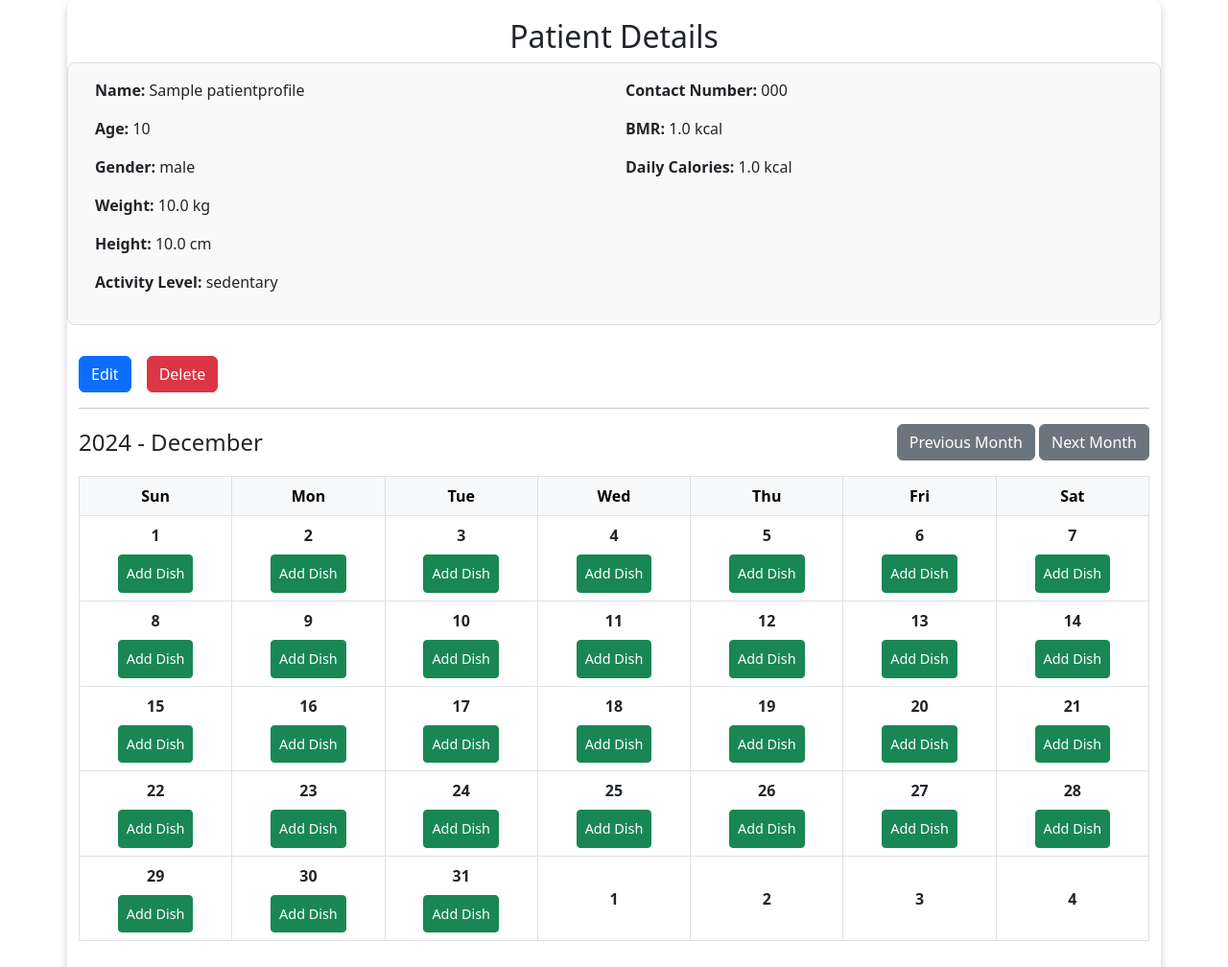
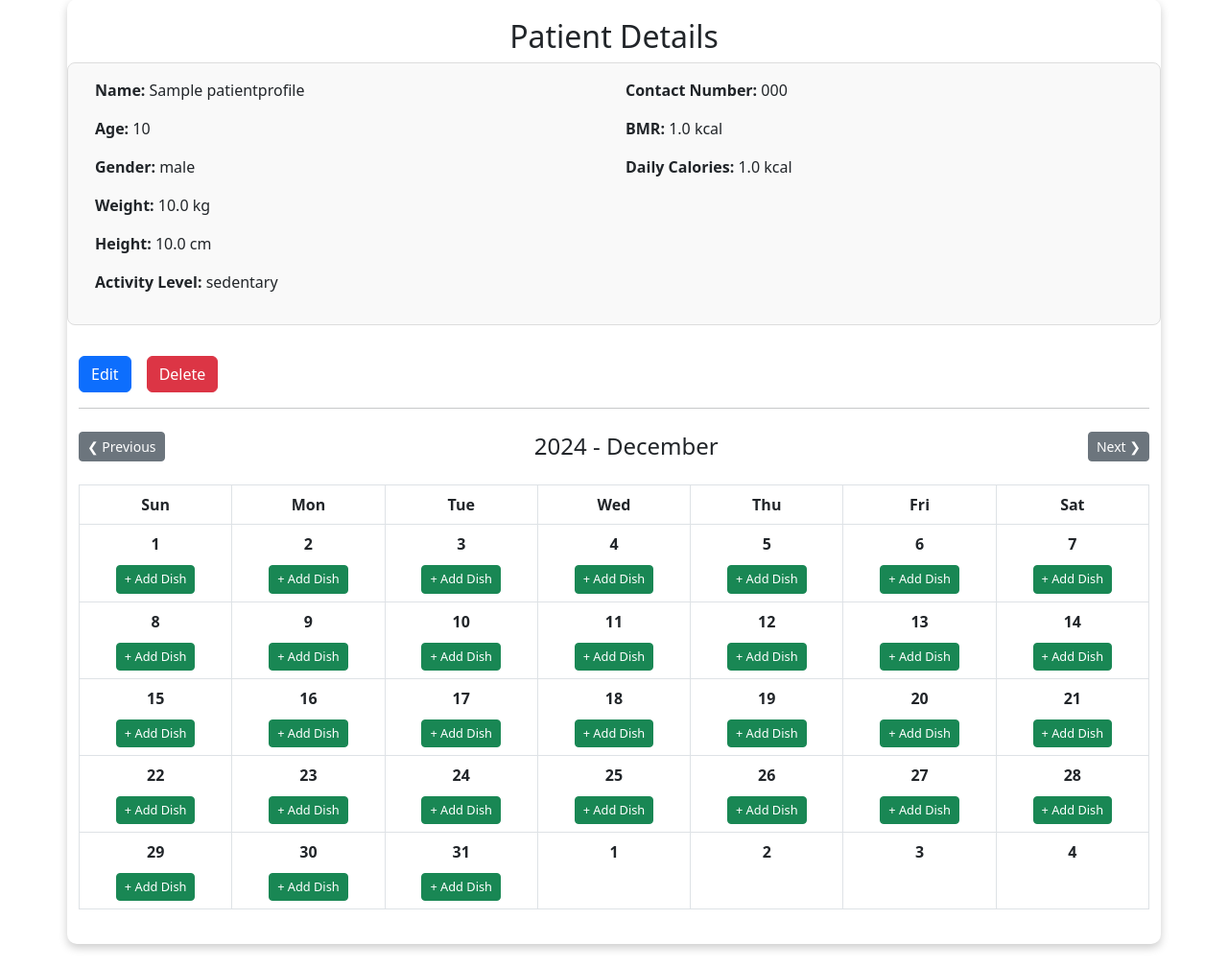
Before and after one commit to halbuflasa/Django-Nutritionists-Management-App, a Django app: page /patients/1/ in a window 1280 px wide. Shown: the part 81-1089 px from the top of the page at 96% size. Run offline with Django 5.2, Linux system fonts and the light colour scheme; a user stored in the database is signed in; tables that the repository leaves empty hold one stand-in row (values such as "Sample post"); grey boxes marked "Sample" are stand-in pictures.

Commit message:
styling patient profile detail page

```diff
--- a/patients/templates/patients/patient_profile_detail.html
+++ b/patients/templates/patients/patient_profile_detail.html
@@ -72,6 +97,57 @@
             margin-top: 0.5rem;
             font-size: 0.9rem;
             padding: 0.5rem;
+        }
+
+        .calendar-header {
+        display: flex;
+        justify-content: space-between;
+        align-items: center;
+        margin-bottom: 1rem;
+        padding: 0.5rem 0;
+        }
+
+        .calendar-header h3 {
+            margin: 0;
+            font-size: 1.5rem;
+        }
+
+        .table-bordered th, .table-bordered td {
+            text-align: center;
+            vertical-align: top;
+            position: relative;
+        }
+
+        .current-day {
+            background-color: #e7f1ff;
+            border: 2px solid #007BFF;
+            border-radius: 5px;
+        }
+
+        .day-content {
+            display: flex;
+            flex-direction: column;
+            align-items: center;
+            gap: 5px;
+        }
+
+        .dish-entry {
+            display: flex;
+            justify-content: space-between;
+            align-items: center;
+            width: 100%;
+            font-size: 0.85rem;
+            background-color: #f8f9fa;
+            border: 1px solid #ddd;
+            border-radius: 3px;
+            padding: 0.25rem;
+        }
+
+        .add-dish-btn {
+            margin-top: 5px;
+            font-size: 0.8rem;
+            padding: 0.25rem 0.5rem;
+            border-radius: 4px;
         }
 
         @media (max-width: 768px) {
@@ -144,14 +220,13 @@
 
         <!-- Patient Menu Calendar -->
         <div class="calendar-header">
+            <button class="btn btn-sm btn-secondary" onclick="navigateMonth(-1)">&#x276E; Previous</button>
             <h3>{{ year }} - {{ month_name }}</h3>
-            <div>
-                <a href="?year={{ year }}&month={{ month|add:'-1' }}" class="btn btn-secondary">Previous Month</a>
-                <a href="?year={{ year }}&month={{ month|add:'1' }}" class="btn btn-secondary">Next Month</a>
+            <button class="btn btn-sm btn-secondary" onclick="navigateMonth(1)">Next &#x276F;</button>
         </div>
-        </div>
+
         <table class="table table-bordered">
-            <thead class="table-light">
+            <thead>
                 <tr>
                     <th>Sun</th>
                     <th>Mon</th>
@@ -166,35 +241,33 @@
                 {% for week in weeks %}
                 <tr>
                     {% for day in week %}
-                    <td class="{% if day.month != month %}other-month{% endif %}">
-                        <div><strong>{{ day.day }}</strong></div>
+                    <td class="{% if day == today %}current-day{% endif %}">
+                        <div class="day-content">
+                            <strong>{{ day.day }}</strong>
                             {% if day.month == month %}
                                 {% if day in menu_dict %}
-                                <ul>
                                     {% for dish, menu_item_id in menu_dict|get_item:day %}
-                                        <li>
-                                            <a href="{% url 'dishes:dish_detail' dish.id %}" target="_blank">{{ dish.name }}</a>
-                                            <br>
-                                            <small>{{ dish.calories }} kcal, Prot:{{ dish.protein }}g, Carbs:{{ dish.carbs }}g, Fat:{{ dish.fat }}g</small>
+                                    <div class="dish-entry">
+                                        <span>{{ dish.name }}</span>
                                         <form method="post" action="{% url 'patients:remove_menu_item' patient.id menu_item_id %}" style="display:inline;">
                                             {% csrf_token %}
-                                                <button type="submit" class="btn btn-sm btn-danger">Remove</button>
+                                            <button type="submit" class="btn btn-sm btn-danger">&#x2716;</button>
                                         </form>
-                                        </li>
+                                    </div>
                                     {% endfor %}
-                                </ul>
                                 {% endif %}
-                            <button class="btn btn-sm btn-success add-dish-btn" data-date="{{ day|date:'Y-m-d' }}">Add Dish</button>
+                                <button class="btn btn-sm btn-success add-dish-btn" data-date="{{ day|date:'Y-m-d' }}">+ Add Dish</button>
                             {% endif %}
+                        </div>
                     </td>
                     {% endfor %}
                 </tr>
                 {% endfor %}
             </tbody>
         </table>
+
     </div>
 
-    <!-- Modal for Adding Dish -->
     <div id="addDishModal" class="modal fade" tabindex="-1" aria-labelledby="addDishModalLabel" aria-hidden="true">
         <div class="modal-dialog modal-lg">
             <div class="modal-content">
@@ -270,6 +342,27 @@
             }
             return true;
         }
+
+        // Navigate months
+        function navigateMonth(direction) {
+            // Safely parse year and month from Django template variables
+            const currentYear = parseInt("{{ year }}", 10);
+            const currentMonth = parseInt("{{ month }}", 10);
+
+            if (isNaN(currentYear) || isNaN(currentMonth)) {
+                console.error("Invalid year or month provided by Django.");
+                return;
+            }
+
+            // Calculate new date
+            const newDate = new Date(currentYear, currentMonth - 1 + direction, 1);
+            const newYear = newDate.getFullYear();
+            const newMonth = newDate.getMonth() + 1;
+
+            // Redirect with the updated query parameters
+            window.location.href = `?year=${newYear}&month=${newMonth}`;
+        }
     </script>
+
 </body>
 </html>
```
Also changed, not shown: other parts of patients/templates/patients/patient_profile_detail.html (+36 -12 lines). Lines whose indentation alone changed are shown as unchanged.
